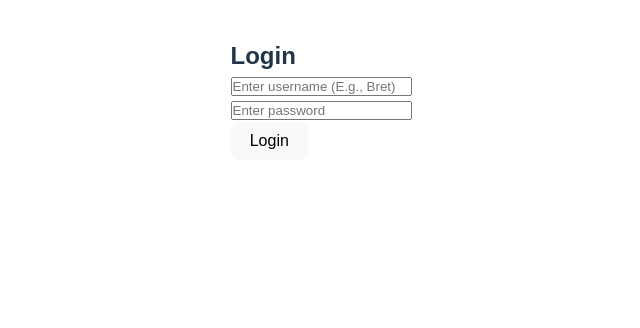
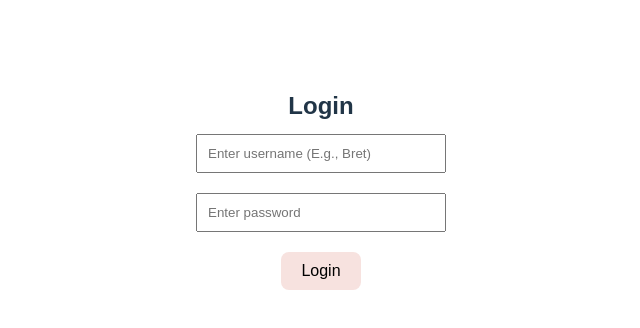
Before and after one commit to rel-exe/appdev1_finals_practical-exam, a React (Vite) app: page /login in a window 1280 px wide. Shown: the top 328 px of the page, without its empty margins (319-959 px from the left). Built offline with nearby package versions, Linux system fonts and the light colour scheme; no server answers.

Commit message:
Added styles to home and login page

```diff
--- a/src/pages/Home.jsx
+++ b/src/pages/Home.jsx
@@ -1,10 +1,23 @@
-function Home () {
+import { useNavigate } from "react-router-dom";
+
+function Home() {
+  const navigate = useNavigate();
+
   return (
-    <div>
-      <h1>Welcome to the Todo App</h1>
-      <a href="/login">Go to Login</a>
+    <div
+      id="home-container"
+      style={{ display: "flex", flexDirection: "column", alignItems: "center", marginTop: "50px" }}
+    >
+      <h1 id="home-title">Welcome to the Todo App</h1>
+      <button
+        className="standard-button"
+        onClick={() => navigate("/login")}
+        style={{ padding: "10px 20px", marginTop: "20px" }}
+      >
+        Go to Login
+      </button>
     </div>
-  )
+  );
 }
 
-export default Home
+export default Home;
--- a/src/pages/Login.jsx
+++ b/src/pages/Login.jsx
@@ -32,13 +32,31 @@ function Login() {
   }
 
   return (
-    <div>
-      <h2>Login</h2>
-      <input type="text" placeholder="Enter username (E.g., Bret)" value={username} onChange={e => setUsername(e.target.value)} />
-      <br />
-      <input type="password" placeholder="Enter password" value={password} onChange={e => setPassword(e.target.value)} />
-      <br />
-      <button onClick={handleLogin}>Login</button>
+    <div id="login-container" style={{ display: "flex", flexDirection: "column", alignItems: "center", marginTop: "50px" }}>
+      <h2 id="login-title">Login</h2>
+      <input
+        className="standard-input"
+        type="text"
+        placeholder="Enter username (E.g., Bret)"
+        value={username}
+        onChange={e => setUsername(e.target.value)}
+        style={{ margin: "10px 0", padding: "10px", width: "250px" }}
+      />
+      <input
+        className="standard-input"
+        type="password"
+        placeholder="Enter password"
+        value={password}
+        onChange={e => setPassword(e.target.value)}
+        style={{ margin: "10px 0", padding: "10px", width: "250px" }}
+      />
+      <button
+        className="standard-button"
+        onClick={handleLogin}
+        style={{ padding: "10px 20px", marginTop: "10px" }}
+      >
+        Login
+      </button>
     </div>
   );
 }
```
